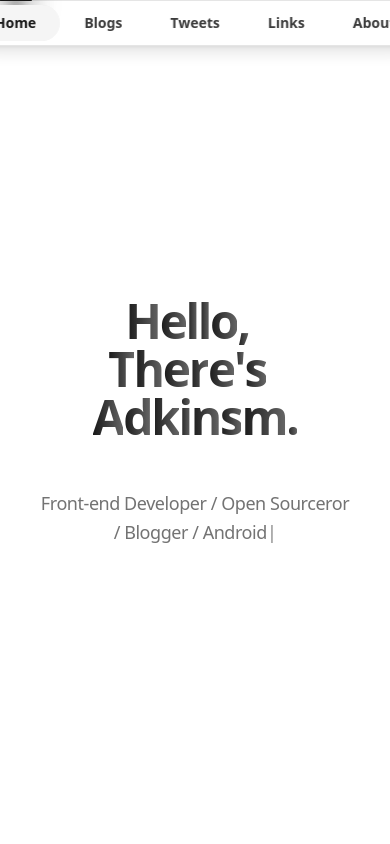
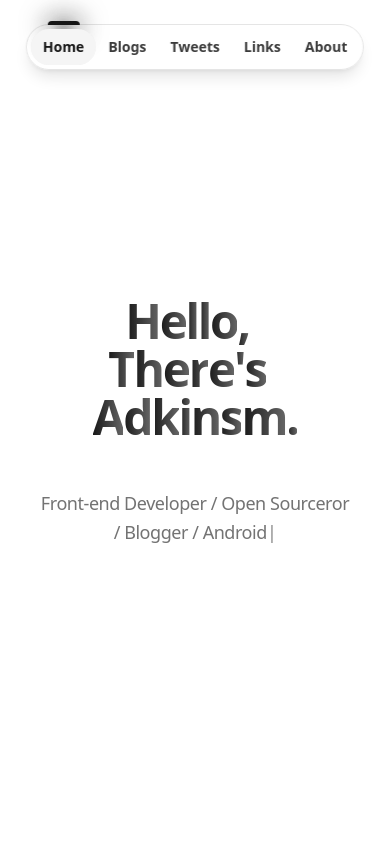
Before and after one commit to adkinsmpage/www.adki.site, a Next.js app: page / in a window 390 px wide. Shown: the top 844 px of the page. Built offline with nearby package versions, Linux system fonts and the light colour scheme.

Commit message:
styles(navbar): mobile first

```diff
--- a/components/ui/tubelight-navbar.jsx
+++ b/components/ui/tubelight-navbar.jsx
@@ -25,7 +25,7 @@ export function NavBar({
   return (
     <div
       className={cn(
-        "fixed sm:top-0 left-1/2 -translate-x-1/2 z-50 mb-6 sm:pt-6",
+        "fixed left-1/2 -translate-x-1/2 z-50 mb-6 pt-6",
         className
       )}>
       <div
@@ -39,7 +39,7 @@ export function NavBar({
               key={item.name}
               href={item.url}
               className={cn(
-                "relative cursor-pointer text-sm font-semibold px-6 py-2 rounded-full transition-colors",
+                "relative cursor-pointer text-sm font-semibold px-3 md:px-6 py-2 rounded-full transition-colors",
                 "text-foreground/80 hover:text-primary",
                 ((item.url === "/posts" && isPost) || isActive) && "bg-muted text-primary"
               )}>
```
